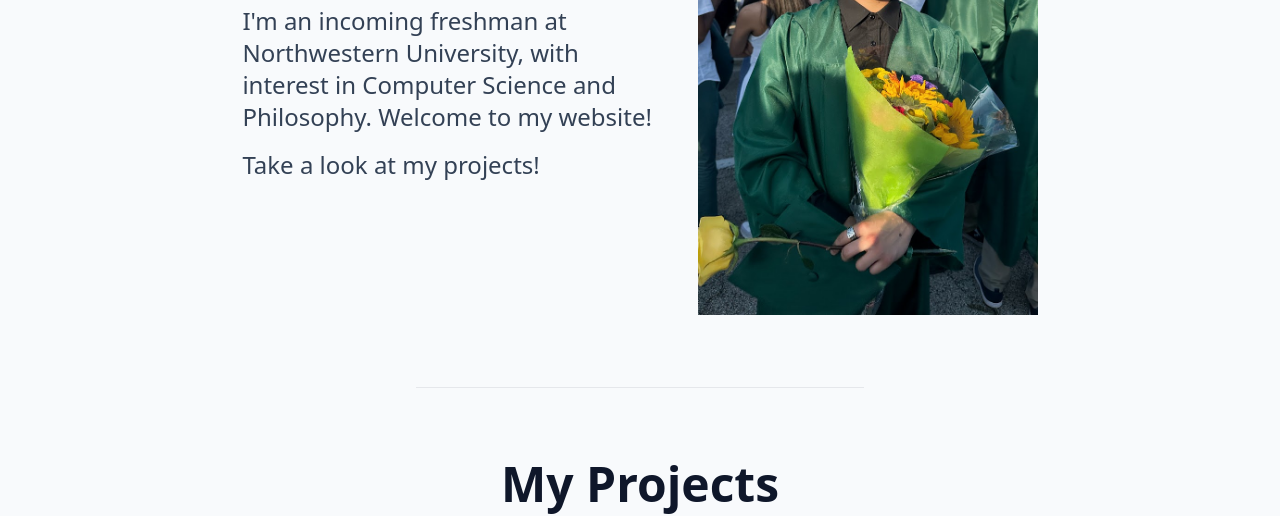
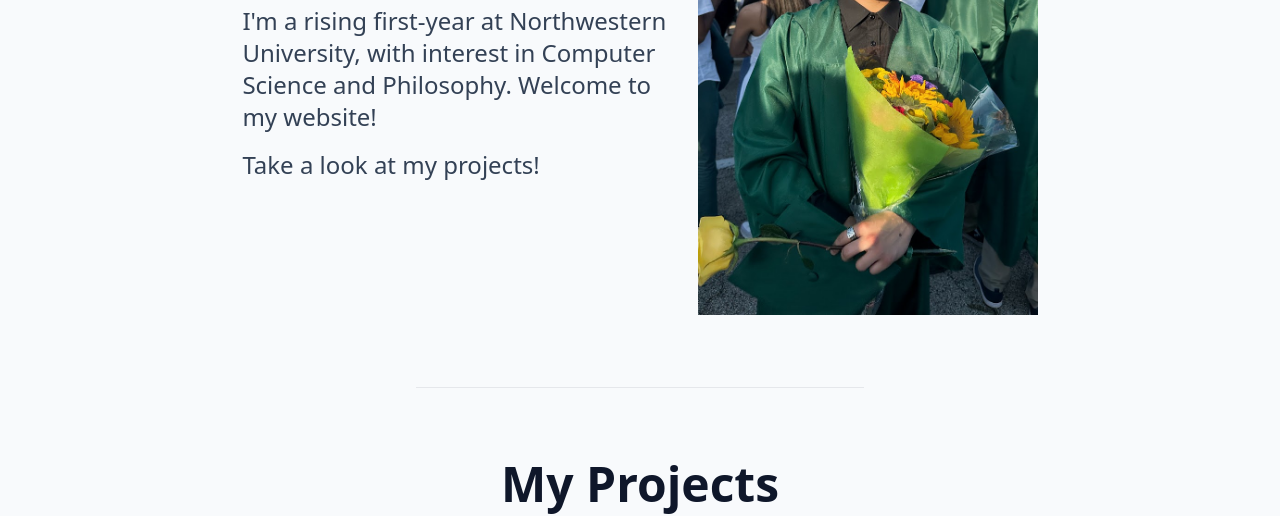
Before and after one commit to rliu2400/rliuBlog, a website: page build/index.html in a window 1280 px wide. Shown: the part 286-802 px from the top of the page. Drawn offline with Linux system fonts and the light colour scheme.

Commit message:
changing some stuff

```diff
--- a/build/index.html
+++ b/build/index.html
@@ -33,7 +33,7 @@
                     Hi! I'm <span class="text-indigo-700 dark:text-indigo-300">Ryan Liu</span>.
                 </h2>
                 <p class="max-w-md text-2xl mt-4 text-center sm:text-left text-slate-700 dark:text-slate-400">
-                    I'm an incoming freshman at Northwestern University,
+                    I'm a rising first-year at Northwestern University,
                     with interest in Computer Science and Philosophy. Welcome to my website!
                 </p>
                 <p class="max-w-md text-2xl mt-4 text-center sm:text-left text-slate-700 dark:text-slate-400">
```
